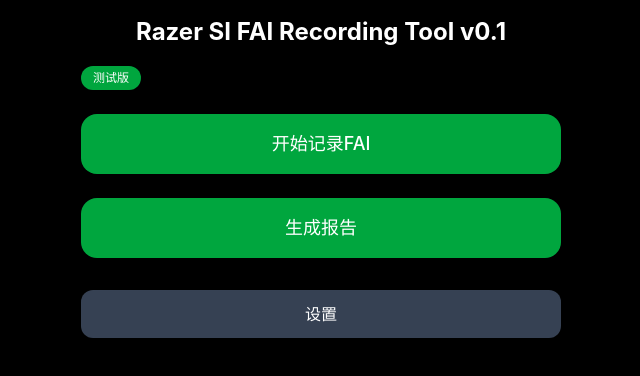
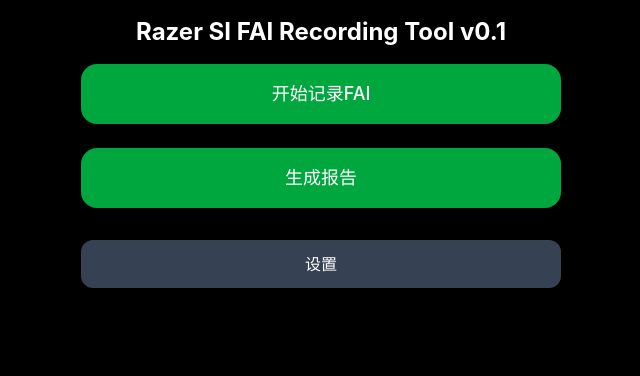
Before and after one commit to Andyu945/FAI-tool, a React (Vite) app: page / in a window 1280 px wide. Shown: the top 376 px of the page, without its empty margins (319-959 px from the left). Built offline with nearby package versions, Linux system fonts and the light colour scheme.

Commit message:
Remove test version label for production

```diff
--- a/src/App.tsx
+++ b/src/App.tsx
@@ -97,7 +97,6 @@
       {state === 'idle' && (
         <div className="max-w-lg mx-auto p-4">
                     <h1 className="text-2xl font-bold text-center mb-4 text-white">Razer SI FAI Recording Tool v0.1</h1>
-          <div className="bg-green-600 text-white text-xs px-3 py-1 rounded-full inline-block mb-6">测试版</div>
 
           <button
             onClick={() => setState('scanning')}
```
